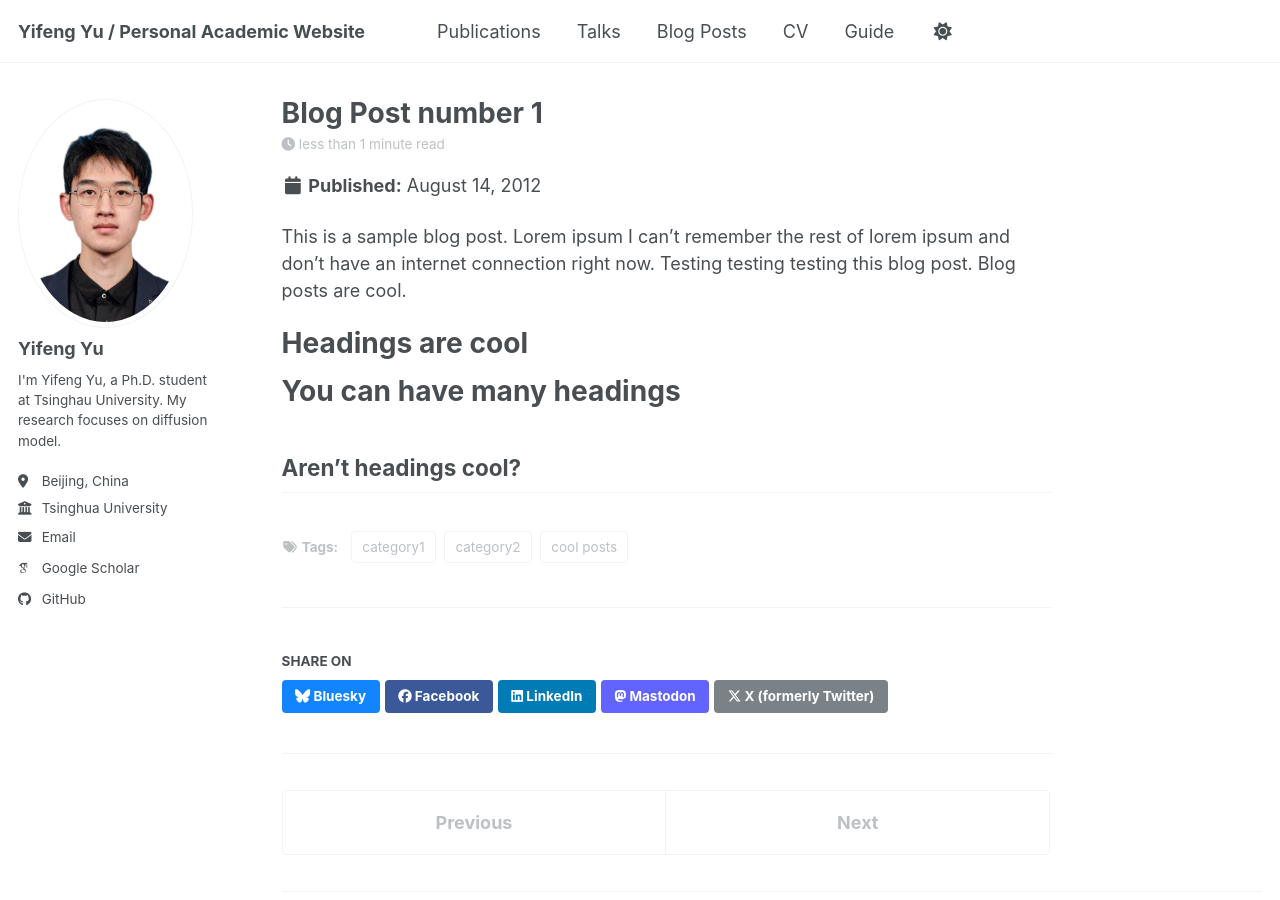
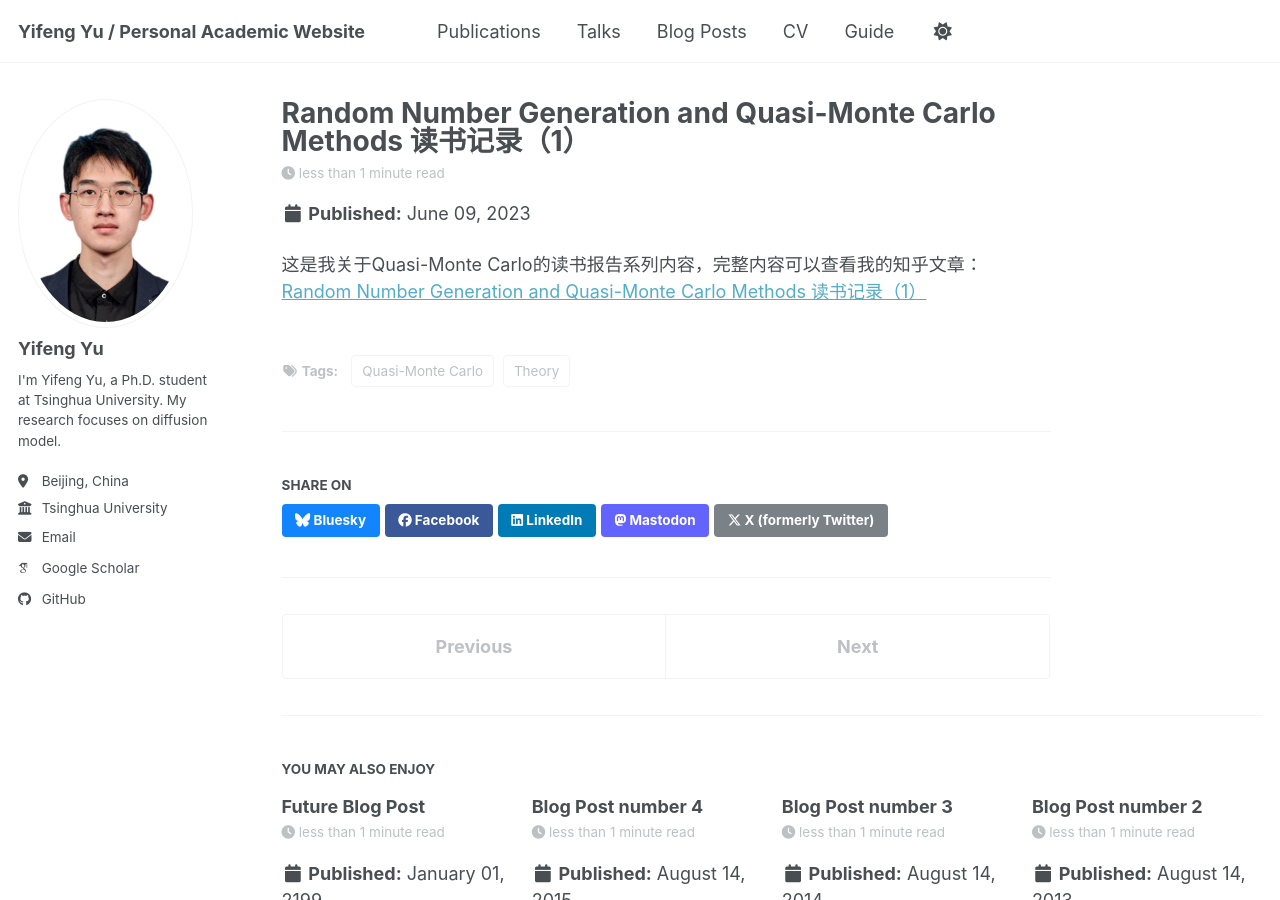
Before and after one commit to Iffen-Yu/iffen-yu.github.io, a Jekyll site: the page built from _posts/2012-08-14-blog-post-1.md, in a window 1280 px wide and 900 px high. Built offline with Jekyll 4.4.1, drawn with Linux system fonts in a browser that asks for light colours; some web fonts are replaced; a script bundle is joined from its source files by our own code; library files that are not in the unit come from our copies.

Commit message:
post update 1

```diff
--- a/_config.yml
+++ b/_config.yml
@@ -26,7 +26,7 @@
   avatar           : "photo_yu.jpg" # filename of your profile photo placed in /assets/images/
   name             : "Yifeng Yu"
   pronouns         : # example: "she/her"
-  bio              : "I'm Yifeng Yu, a Ph.D. student at Tsinghau University. My research focuses on diffusion model."
+  bio              : "I'm Yifeng Yu, a Ph.D. student at Tsinghua University. My research focuses on diffusion model."
   location         : "Beijing, China"
   employer         : "Tsinghua University"
   uri              : # URL
--- a/_posts/2012-08-14-blog-post-1.md
+++ b/_posts/2012-08-14-blog-post-1.md
@@ -1,20 +1,11 @@
 ---
-title: 'Blog Post number 1'
-date: 2012-08-14
-permalink: /posts/2012/08/blog-post-1/
+title: 'Random Number Generation and Quasi-Monte Carlo Methods 读书记录（1）'
+date: 2023-06-09
+permalink: /posts/2023/06/blog-post-1/
 tags:
-  - cool posts
-  - category1
-  - category2
+  - Quasi-Monte Carlo
+  - Theory
 ---
 
-This is a sample blog post. Lorem ipsum I can't remember the rest of lorem ipsum and don't have an internet connection right now. Testing testing testing this blog post. Blog posts are cool.
-
-Headings are cool
-======
-
-You can have many headings
-======
-
-Aren't headings cool?
-------
+这是我关于Quasi-Monte Carlo的读书报告系列内容，完整内容可以查看我的知乎文章：
+[Random Number Generation and Quasi-Monte Carlo Methods 读书记录（1）](https://zhuanlan.zhihu.com/p/599670083)
```
